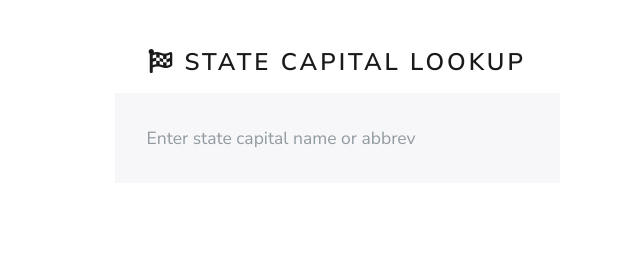
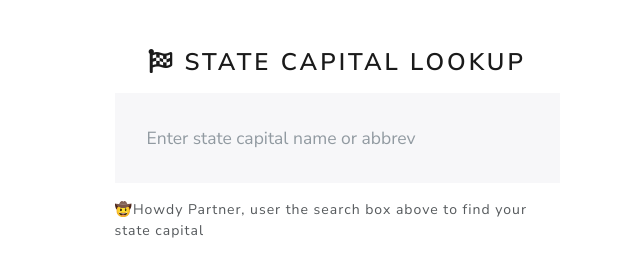
Before and after one commit to Dev-muse/jsonFilter, a plain HTML site: page index.html in a window 1280 px wide. Shown: the whole page, without its empty margins (303-943 px from the left). Drawn offline with Linux system fonts and the light colour scheme.

Commit message:
fixed the result populating DOM when searchbox empty issue

```diff
--- a/index.html
+++ b/index.html
@@ -16,7 +16,9 @@
             <div class="form-group">
                 <input type="text" id="search" class="form-control form-control-lg" placeholder="Enter state capital name or abbrev">
             </div>
-            <div id="match-list"></div>
+            <div id="match-list">
+                <p>🤠Howdy Partner, user the search box above to find your state capital</p>
+            </div>
         </div>
     </div>
 
--- a/js/script.js
+++ b/js/script.js
@@ -19,6 +19,7 @@ const searchStates = async searchText => {
 
     if(searchText.length == 0){
         matches = [];
+        matchList.innerHTML = "🤠Howdy Partner, user the box above to find your state capital";
     }
 
     // pass results to output function
```
